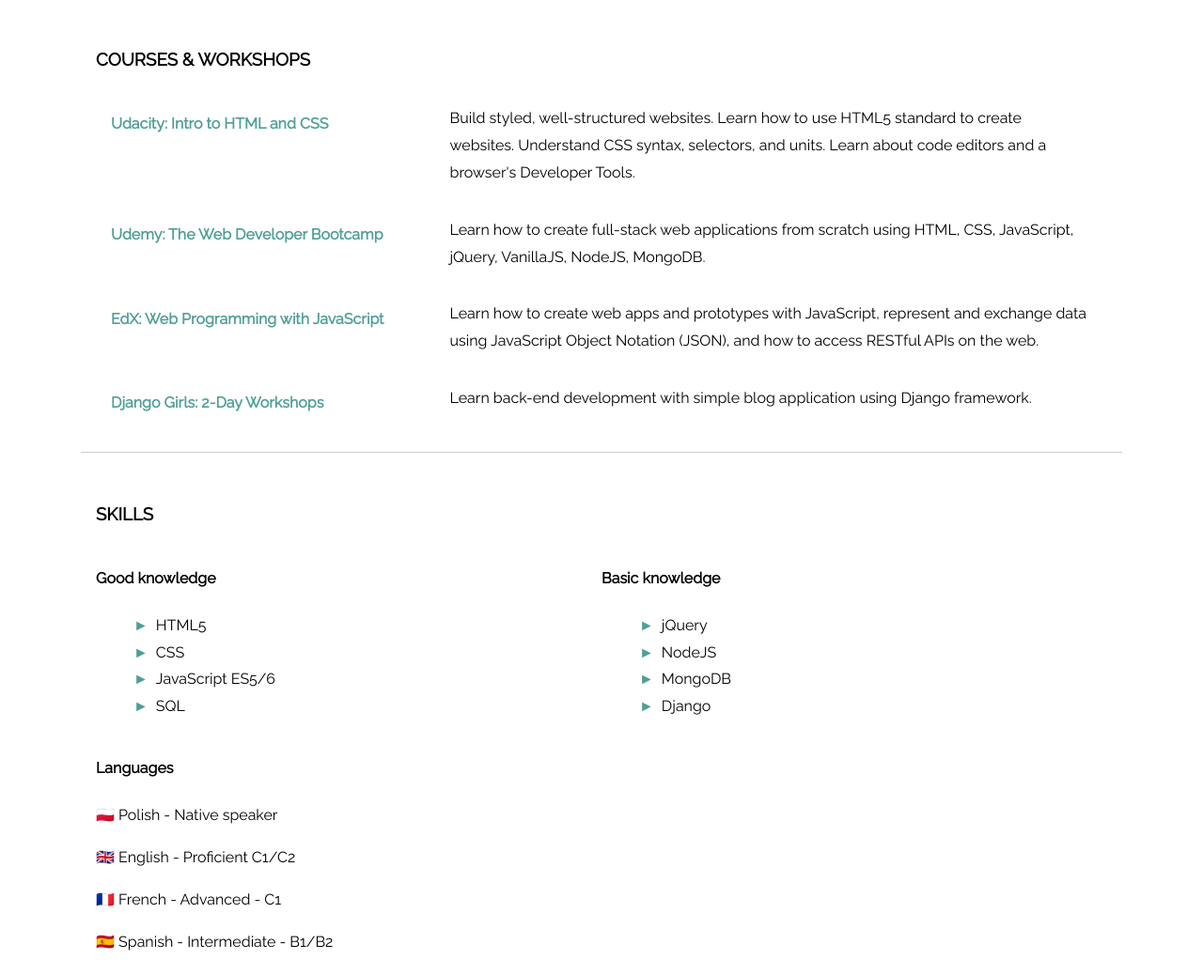
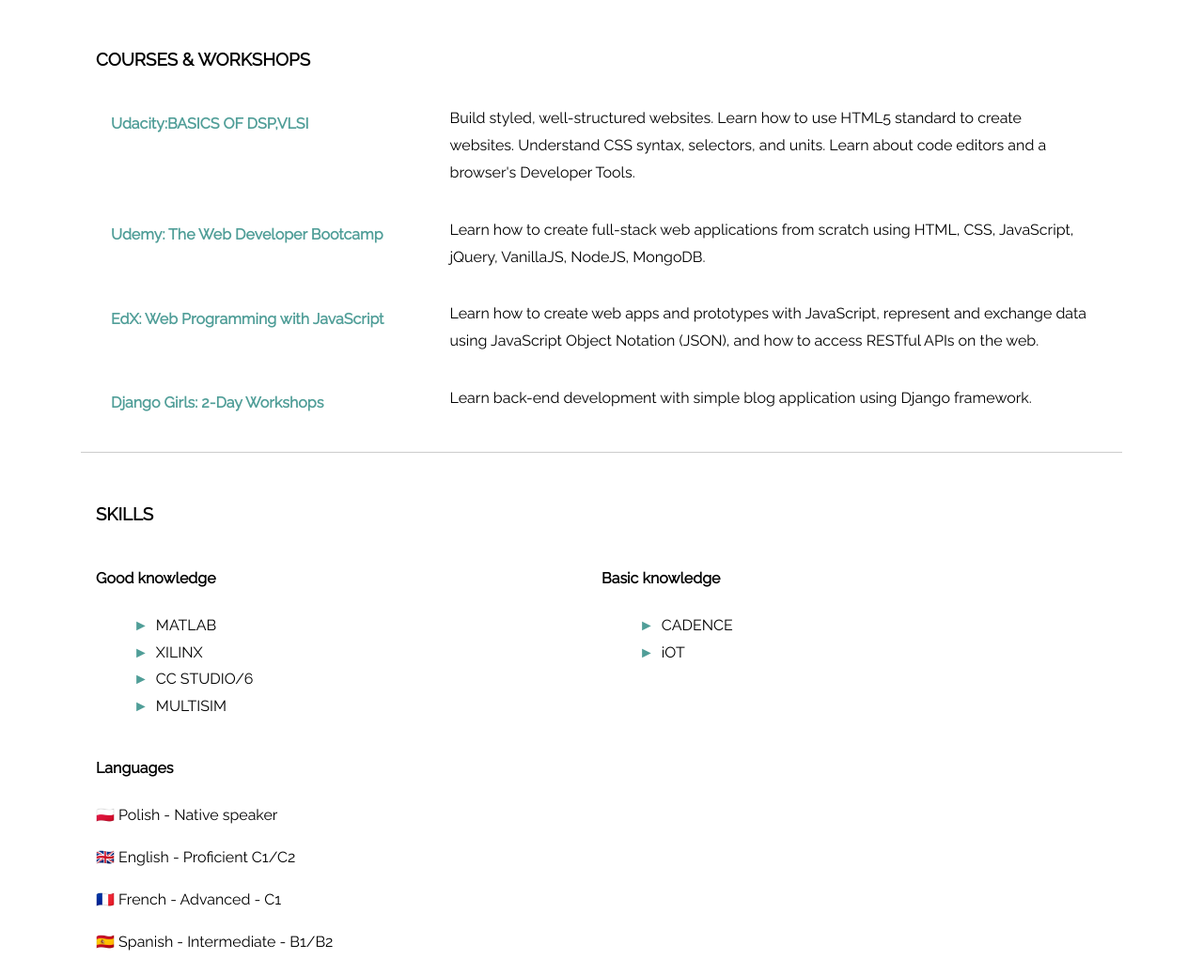
Before and after one commit to vidu22-github/resume, a plain HTML site: page index.html in a window 1280 px wide. Shown: the part 522-1560 px from the top of the page at 94% size. Drawn offline with Linux system fonts and the light colour scheme.

Commit message:
Update index.html

```diff
--- a/index.html
+++ b/index.html
@@ -16,7 +16,7 @@
     <div>
       <img src="img/doll.jfif" />
     </div>
-    <h1>Ocat Verdigris</h1>
+    <h1>VIDYA K V RESUME</h1>
     <section>
       <p>Hello! I am vidya k v. I am currently working  as Assistant Professor in SSIT. I have passion for learning new tools. I'm  focused, dedicated, hard-working and willing to learn in a changing and challenging environment.</p>
       <a href="https://www.facebook.com/flynerdpl/" target="_blank">
@@ -41,7 +41,7 @@
       <h3>Courses & Workshops</h3>
       <article class='course'>
         <div class='title'>
-          <h4>Udacity: Intro to HTML and CSS</h4>
+          <h4>Udacity:BASICS OF DSP,VLSI</h4>
         </div>
         <div class="descrition">
           <p>Build styled, well-structured websites. Learn how to use HTML5 standard to create websites. Understand CSS syntax, selectors, and units. Learn about code editors and a browser's Developer Tools.</p>
@@ -78,19 +78,18 @@
         <div class='column'>
           <h4>Good knowledge</h4>
           <ul>
-            <li>HTML5</li>
-            <li>CSS</li>
-            <li>JavaScript ES5/6</li>
-            <li>SQL</li>
+            <li>MATLAB</li>
+            <li>XILINX</li>
+            <li>CC STUDIO/6</li>
+            <li>MULTISIM</li>
           </ul>
         </div>
         <div class='column'>
           <h4>Basic knowledge</h4>
           <ul>
-            <li>jQuery</li>
-            <li>NodeJS</li>
-            <li>MongoDB</li>
-            <li>Django</li>
+            <li>CADENCE</li>
+            <li>iOT</li>
+
           </ul>
         </div>
         <div>
```
